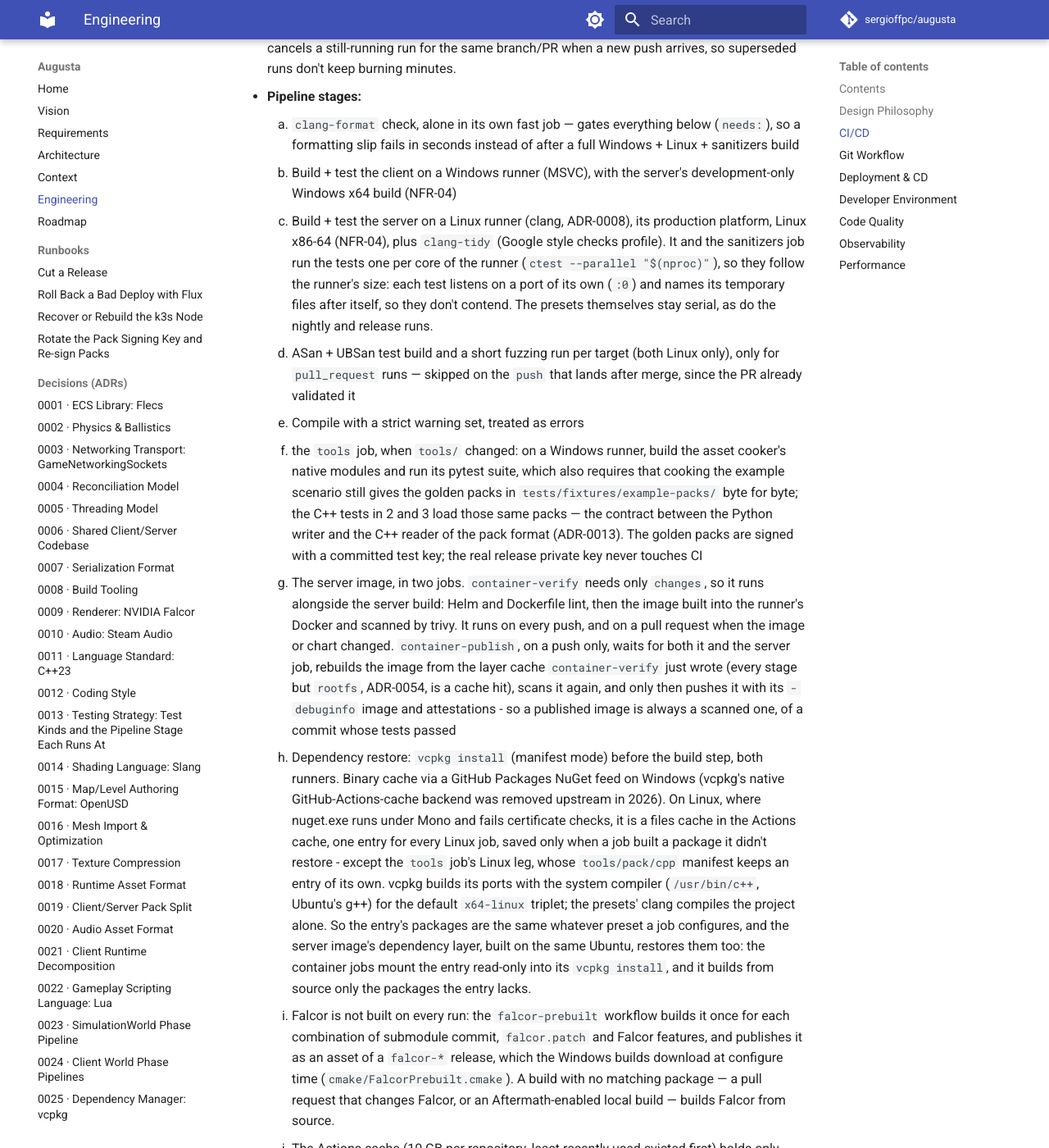
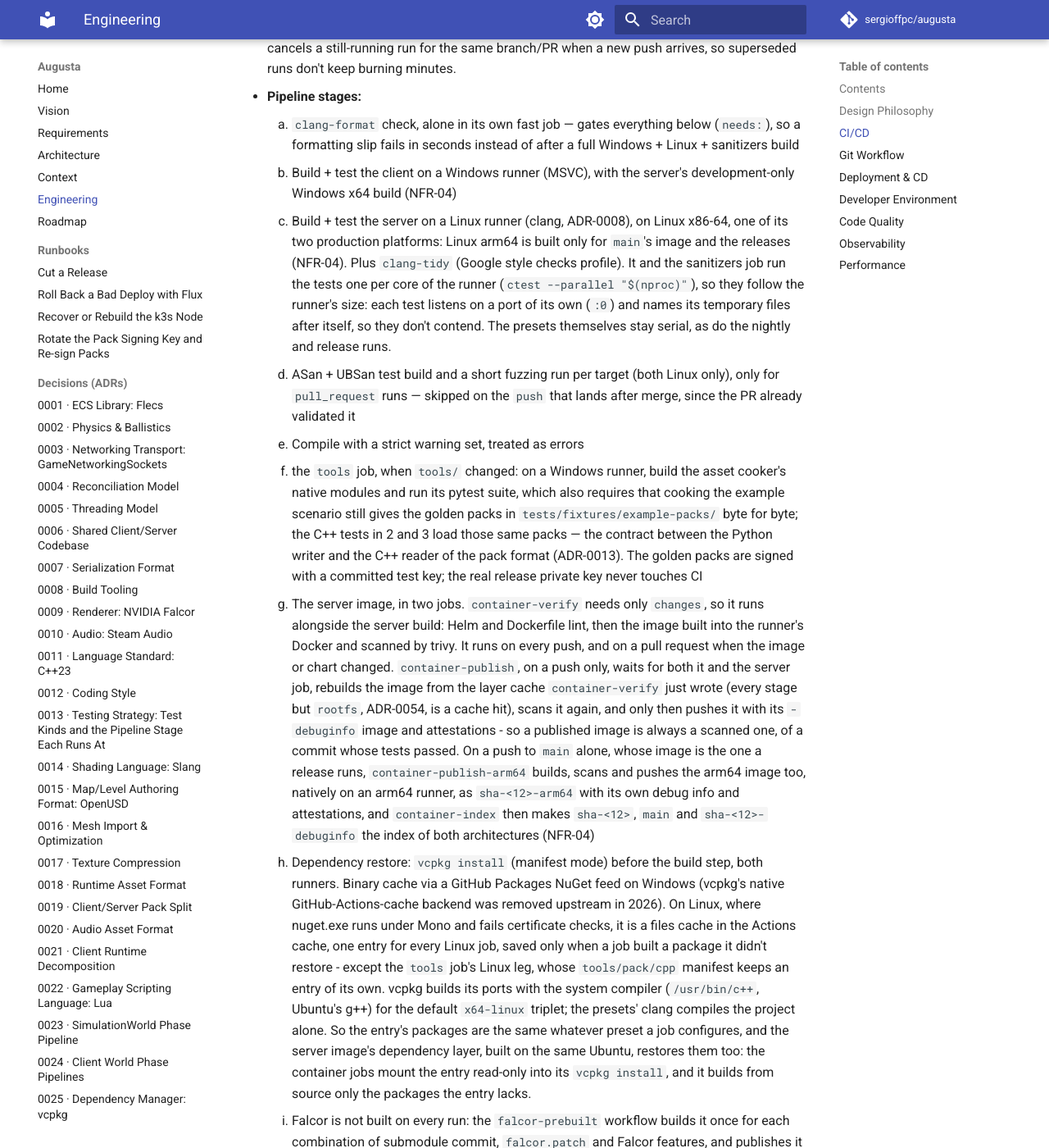
Before and after one commit to sergioffpc/augusta, an MkDocs documentation site: the page built from docs/ENGINEERING.md, in a window 1280 px wide and 1400 px high, scrolled down 1677 px. Shown: the whole window at 82% size. Built offline with MkDocs 1.6.1 and Material for MkDocs 9.7.7, drawn with Linux system fonts in a browser that asks for light colours; comment, search, counter and statistics services are not loaded; some of the changed text lies outside the part shown.

Commit message:
feat(release): release the server for Linux arm64, binary and image
Linux arm64 becomes a production server platform (NFR-04), built only for
what ships. Each release builds and tests augustad-linux-arm64 beside
augustad-linux-x64 on a native arm64 runner. On a push to main, whose image
a release runs, CI also builds, scans and attests the arm64 image, and
container-index makes sha-<12>, main and sha-<12>-debuginfo amd64+arm64
indexes. Pull requests and develop stay x86-64 only.

The Dockerfile picks chisel by TARGETARCH, build-server-image picks trivy by
the runner's architecture and caches arm64 layers apart, and arm64's vcpkg
binaries get a cache prefix of their own so x64 jobs never restore them.

Closes #517

Co-Authored-By: Claude Opus 5.5 <noreply@anthropic.com>

````diff
--- a/docs/ENGINEERING.md
+++ b/docs/ENGINEERING.md
@@ -73,8 +73,9 @@ decisions already made in ARCHITECTURE.md:
        Windows + Linux + sanitizers build
     2. Build + test the client on a Windows runner (MSVC), with the server's
        development-only Windows x64 build (NFR-04)
-    3. Build + test the server on a Linux runner (clang, ADR-0008), its
-       production platform, Linux x86-64 (NFR-04), plus `clang-tidy` (Google
+    3. Build + test the server on a Linux runner (clang, ADR-0008), on Linux
+       x86-64, one of its two production platforms: Linux arm64 is built only
+       for `main`'s image and the releases (NFR-04). Plus `clang-tidy` (Google
        style checks profile). It and the sanitizers job run the tests one per
        core of the runner (`ctest --parallel "$(nproc)"`), so they follow the
        runner's size: each test listens on a port of its own (`:0`) and names
@@ -100,7 +101,12 @@ decisions already made in ARCHITECTURE.md:
        wrote (every stage but `rootfs`, ADR-0054, is a cache hit), scans it
        again, and only then pushes it with its `-debuginfo` image and
        attestations - so a published image is always a scanned one, of a commit
-       whose tests passed
+       whose tests passed. On a push to `main` alone, whose image is the one a
+       release runs, `container-publish-arm64` builds, scans and pushes the
+       arm64 image too, natively on an arm64 runner, as `sha-<12>-arm64` with
+       its own debug info and attestations, and `container-index` then makes
+       `sha-<12>`, `main` and `sha-<12>-debuginfo` the index of both
+       architectures (NFR-04)
     - Dependency restore: `vcpkg install` (manifest mode) before the build step,
       both runners. Binary cache via a GitHub Packages NuGet feed on Windows
       (vcpkg's native GitHub-Actions-cache backend was removed upstream in
@@ -163,11 +169,14 @@ decisions already made in ARCHITECTURE.md:
   SLSA build provenance, naming the commit and the workflow run, and an SPDX
   SBOM. Each is attested where it is built, so the image is attested by CI on
   the push that publishes it, and the image a release runs (`sha-<12>` of its
-  tag's commit) needs nothing more from the release. An executable's SBOM,
-  attached to the Release, lists the vcpkg ports it was built with, taken from
-  vcpkg's own per-port SPDX documents (`scripts/vcpkg-sbom.py`), plus the
-  submodules it uses, by commit: syft finds nothing in a statically linked C++
-  binary. The image's SBOM is syft's, of its Ubuntu packages. Verified with:
+  tag's commit) needs nothing more from the release. On `main` each
+  architecture's image is attested, and the index of both gets its own
+  provenance; a release attests `augustad-linux-x64` and `augustad-linux-arm64`
+  alike. An executable's SBOM, attached to the Release, lists the vcpkg ports it
+  was built with, taken from vcpkg's own per-port SPDX documents
+  (`scripts/vcpkg-sbom.py`), plus the submodules it uses, by commit: syft finds
+  nothing in a statically linked C++ binary. The image's SBOM is syft's, of its
+  Ubuntu packages. Verified with:
 
     ```sh
     gh attestation verify augustac-windows-x64.exe --repo sergioffpc/augusta
@@ -254,9 +263,10 @@ no self-hosted GitHub Actions runner in this pipeline).
 - **Crash dumps:** a crashing server logs its stack and leaves a kernel core
   dump. The k3s node must run `systemd-coredump` as its core handler, which
   keeps the dump (`coredumpctl`). A cluster core is read with the debug info CI
-  publishes beside each image as its `sha-<12>-debuginfo` tag; a release's
-  `augustad-linux-x64.debug` reads only that release binary, which no image runs
-  (ADR-0047).
+  publishes beside each image as its `sha-<12>-debuginfo` tag (on `main`, an
+  index whose manifest for the node's architecture is pulled); a release's
+  `augustad-linux-<arch>.debug` reads only that release binary, which no image
+  runs (ADR-0047).
 - **Client symbols:** each release attaches `augustac-windows-x64.pdb`, the PDB
   of the `augustac-windows-x64.exe` beside it, which reads a crash of that
   client or its Aftermath `.nv-gpudmp`. Rename it `augustac.pdb`, the name the
````
Also changed, not shown: README.md (+2 -2 lines), docs/ARCHITECTURE.md (+6 -6 lines), docs/REQUIREMENTS.md (+14 -7 lines), docs/adr/0047-server-crash-reports.md (+4 -3 lines), docs/runbooks/cut-release.md (+6 -2 lines), 10 other files.
